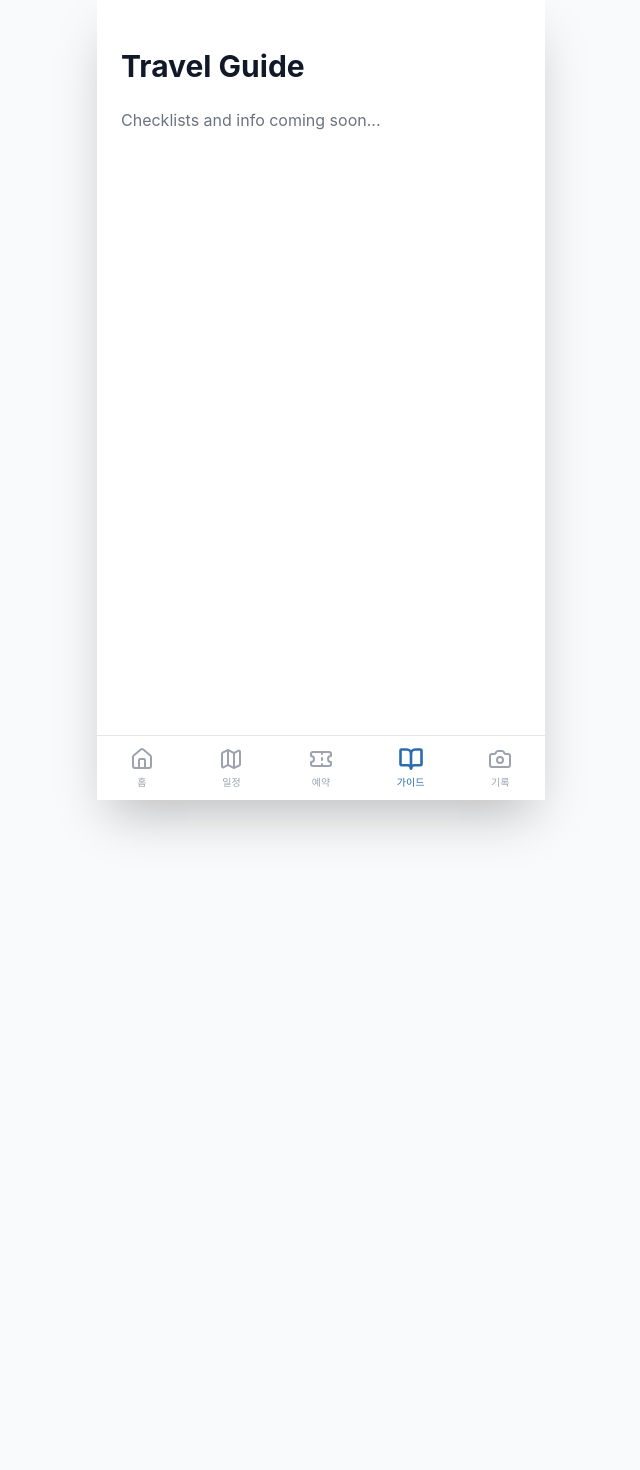
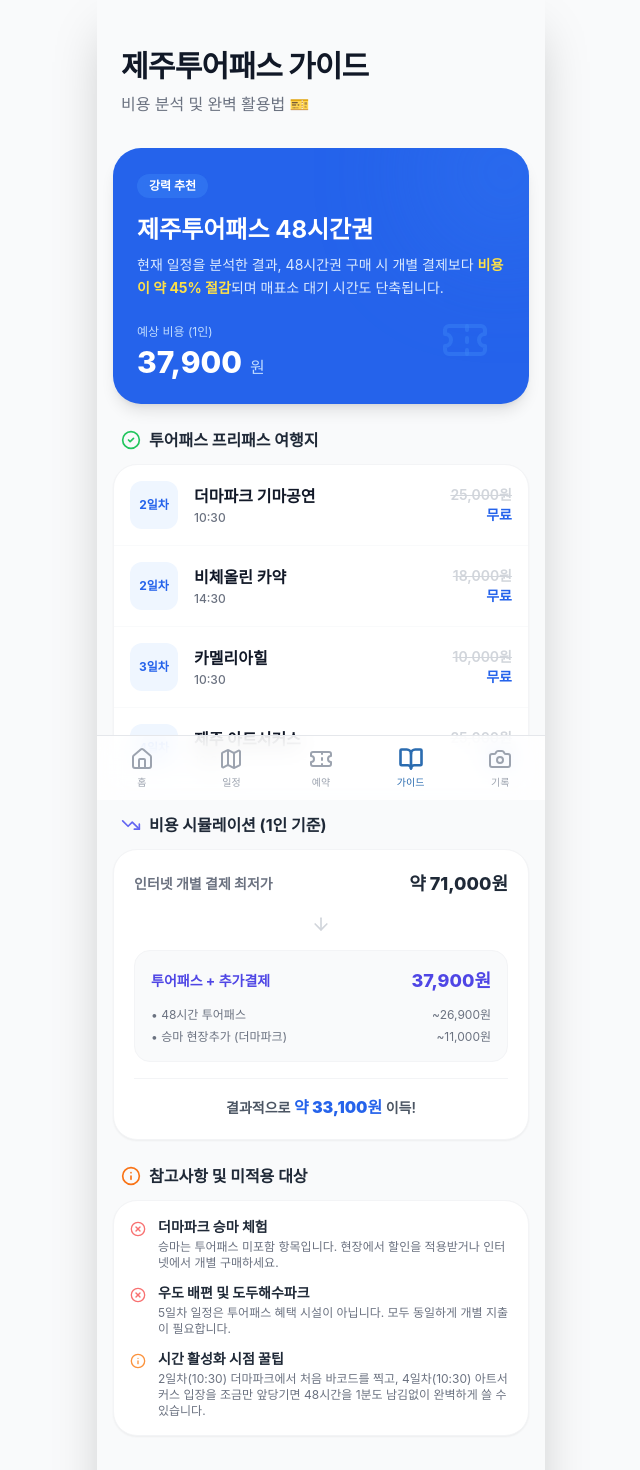
Before and after one commit to jgjeong730/jejutrekking1, a React (Vite) app: page /#/guide in a window 1280 px wide. Shown: the top 1470 px of the page, without its empty margins (319-959 px from the left). Before the commit the page ends 896 px from the top, so only its background shows below. Built offline with nearby package versions, Linux system fonts and the light colour scheme.

Commit message:
feat: Add Toss/Apple style Jeju Tour Pass Guide UI

```diff
--- a/src/pages/Guide.tsx
+++ b/src/pages/Guide.tsx
@@ -1,10 +1,160 @@
 import React from 'react';
+import { motion } from 'framer-motion';
+import { CheckCircle2, Ticket, TrendingDown, Info, ArrowRight, XCircle } from 'lucide-react';
 
 const Guide: React.FC = () => {
     return (
-        <div className="p-6 pt-12">
-            <h1 className="text-3xl font-bold mb-6">Travel Guide</h1>
-            <p className="text-gray-500">Checklists and info coming soon...</p>
+        <div className="bg-gray-50 min-h-screen pb-20 p-4 pt-8 md:pt-12 font-sans text-gray-900">
+            {/* Header */}
+            <motion.div
+                initial={{ opacity: 0, y: 20 }}
+                animate={{ opacity: 1, y: 0 }}
+                className="mb-8 px-2"
+            >
+                <h1 className="text-3xl font-extrabold tracking-tight">제주투어패스 가이드</h1>
+                <p className="text-gray-500 mt-2 font-medium">비용 분석 및 완벽 활용법 🎫</p>
+            </motion.div>
+
+            {/* Hero Section */}
+            <motion.div
+                initial={{ opacity: 0, y: 20 }}
+                animate={{ opacity: 1, y: 0 }}
+                transition={{ delay: 0.1 }}
+                className="bg-blue-600 rounded-[28px] p-6 text-white shadow-lg mb-6 relative overflow-hidden"
+            >
+                <div className="relative z-10">
+                    <span className="bg-blue-500/50 text-white text-xs font-bold px-3 py-1 rounded-full backdrop-blur-sm mb-4 inline-block">강력 추천</span>
+                    <h2 className="text-2xl font-bold mb-2">제주투어패스 48시간권</h2>
+                    <p className="text-blue-100 mb-6 text-sm leading-relaxed">
+                        현재 일정을 분석한 결과, 48시간권 구매 시
+                        개별 결제보다 <span className="text-yellow-300 font-bold">비용이 약 45% 절감</span>되며 매표소 대기 시간도 단축됩니다.
+                    </p>
+                    <div className="flex items-end justify-between">
+                        <div>
+                            <p className="text-blue-200 text-xs mb-1">예상 비용 (1인)</p>
+                            <div className="flex items-baseline gap-2">
+                                <span className="text-3xl font-extrabold">37,900</span>
+                                <span className="text-blue-200 font-medium">원</span>
+                            </div>
+                        </div>
+                        <Ticket className="w-12 h-12 text-blue-500/50 absolute right-4 bottom-4" />
+                    </div>
+                </div>
+                {/* Decorative Elements */}
+                <div className="absolute top-0 right-0 w-32 h-32 bg-blue-500 rounded-full blur-3xl opacity-50 transform translate-x-10 -translate-y-10" />
+            </motion.div>
+
+            {/* Benefit List */}
+            <motion.div
+                initial={{ opacity: 0, y: 20 }}
+                animate={{ opacity: 1, y: 0 }}
+                transition={{ delay: 0.2 }}
+                className="mb-6"
+            >
+                <div className="px-2 mb-3 flex items-center gap-2">
+                    <CheckCircle2 className="w-5 h-5 text-green-500" />
+                    <h3 className="font-bold text-gray-800">투어패스 프리패스 여행지</h3>
+                </div>
+                <div className="bg-white rounded-[24px] shadow-sm overflow-hidden divide-y divide-gray-50 border border-gray-100">
+                    {[
+                        { day: '2일차', time: '10:30', name: '더마파크 기마공연', price: '25,000원' },
+                        { day: '2일차', time: '14:30', name: '비체올린 카약', price: '18,000원' },
+                        { day: '3일차', time: '10:30', name: '카멜리아힐', price: '10,000원' },
+                        { day: '4일차', time: '10:30', name: '제주 아트서커스', price: '25,000원' },
+                    ].map((item, idx) => (
+                        <div key={idx} className="p-4 flex items-center justify-between hover:bg-gray-50 transition-colors">
+                            <div className="flex items-center gap-4">
+                                <div className="bg-blue-50 w-12 h-12 flex flex-col items-center justify-center rounded-xl text-blue-600 font-bold">
+                                    <span className="text-xs">{item.day}</span>
+                                </div>
+                                <div>
+                                    <p className="font-bold text-gray-900">{item.name}</p>
+                                    <p className="text-xs text-gray-500 font-medium mt-0.5">{item.time}</p>
+                                </div>
+                            </div>
+                            <div className="text-right">
+                                <p className="text-sm font-semibold text-gray-300 line-through">{item.price}</p>
+                                <p className="text-sm font-bold text-blue-600">무료</p>
+                            </div>
+                        </div>
+                    ))}
+                </div>
+            </motion.div>
+
+            {/* Cost Comparison */}
+            <motion.div
+                initial={{ opacity: 0, y: 20 }}
+                animate={{ opacity: 1, y: 0 }}
+                transition={{ delay: 0.3 }}
+                className="mb-6"
+            >
+                <div className="px-2 mb-3 flex items-center gap-2">
+                    <TrendingDown className="w-5 h-5 text-indigo-500" />
+                    <h3 className="font-bold text-gray-800">비용 시뮬레이션 (1인 기준)</h3>
+                </div>
+                <div className="bg-white rounded-[24px] shadow-sm p-5 border border-gray-100">
+                    <div className="flex justify-between items-center mb-4">
+                        <span className="text-sm font-bold text-gray-500">인터넷 개별 결제 최저가</span>
+                        <span className="font-extrabold text-gray-800 text-lg">약 71,000원</span>
+                    </div>
+
+                    <div className="flex justify-center my-4">
+                        <ArrowRight className="w-5 h-5 text-gray-300 rotate-90" />
+                    </div>
+
+                    <div className="bg-gray-50 rounded-2xl p-4 border border-gray-100">
+                        <div className="flex justify-between items-center mb-2">
+                            <span className="text-sm font-bold text-indigo-600 flex items-center gap-1">투어패스 + 추가결제</span>
+                            <span className="font-extrabold text-indigo-600 text-lg">37,900원</span>
+                        </div>
+                        <ul className="text-xs text-gray-500 space-y-1.5 mt-3">
+                            <li className="flex justify-between"><span>• 48시간 투어패스</span> <span>~26,900원</span></li>
+                            <li className="flex justify-between"><span>• 승마 현장추가 (더마파크)</span> <span>~11,000원</span></li>
+                        </ul>
+                    </div>
+
+                    <div className="mt-4 pt-4 border-t border-gray-100 text-center">
+                        <p className="text-sm text-gray-600 font-semibold">
+                            결과적으로 <strong className="text-blue-600 text-base">약 33,100원</strong> 이득!
+                        </p>
+                    </div>
+                </div>
+            </motion.div>
+
+            {/* Excluded Items */}
+            <motion.div
+                initial={{ opacity: 0, y: 20 }}
+                animate={{ opacity: 1, y: 0 }}
+                transition={{ delay: 0.4 }}
+            >
+                <div className="px-2 mb-3 flex items-center gap-2">
+                    <Info className="w-5 h-5 text-orange-500" />
+                    <h3 className="font-bold text-gray-800">참고사항 및 미적용 대상</h3>
+                </div>
+                <div className="bg-white rounded-[24px] shadow-sm p-4 border border-gray-100 space-y-3">
+                    <div className="flex items-start gap-3">
+                        <XCircle className="w-4 h-4 text-red-400 mt-1 flex-shrink-0" />
+                        <div>
+                            <p className="text-sm font-bold text-gray-800">더마파크 승마 체험</p>
+                            <p className="text-xs text-gray-500 mt-0.5">승마는 투어패스 미포함 항목입니다. 현장에서 할인을 적용받거나 인터넷에서 개별 구매하세요.</p>
+                        </div>
+                    </div>
+                    <div className="flex items-start gap-3">
+                        <XCircle className="w-4 h-4 text-red-400 mt-1 flex-shrink-0" />
+                        <div>
+                            <p className="text-sm font-bold text-gray-800">우도 배편 및 도두해수파크</p>
+                            <p className="text-xs text-gray-500 mt-0.5">5일차 일정은 투어패스 혜택 시설이 아닙니다. 모두 동일하게 개별 지출이 필요합니다.</p>
+                        </div>
+                    </div>
+                    <div className="flex items-start gap-3">
+                        <Info className="w-4 h-4 text-orange-400 mt-1 flex-shrink-0" />
+                        <div>
+                            <p className="text-sm font-bold text-gray-800">시간 활성화 시점 꿀팁</p>
+                            <p className="text-xs text-gray-500 mt-0.5">2일차(10:30) 더마파크에서 처음 바코드를 찍고, 4일차(10:30) 아트서커스 입장을 조금만 앞당기면 48시간을 1분도 남김없이 완벽하게 쓸 수 있습니다.</p>
+                        </div>
+                    </div>
+                </div>
+            </motion.div>
         </div>
     );
 };
```
